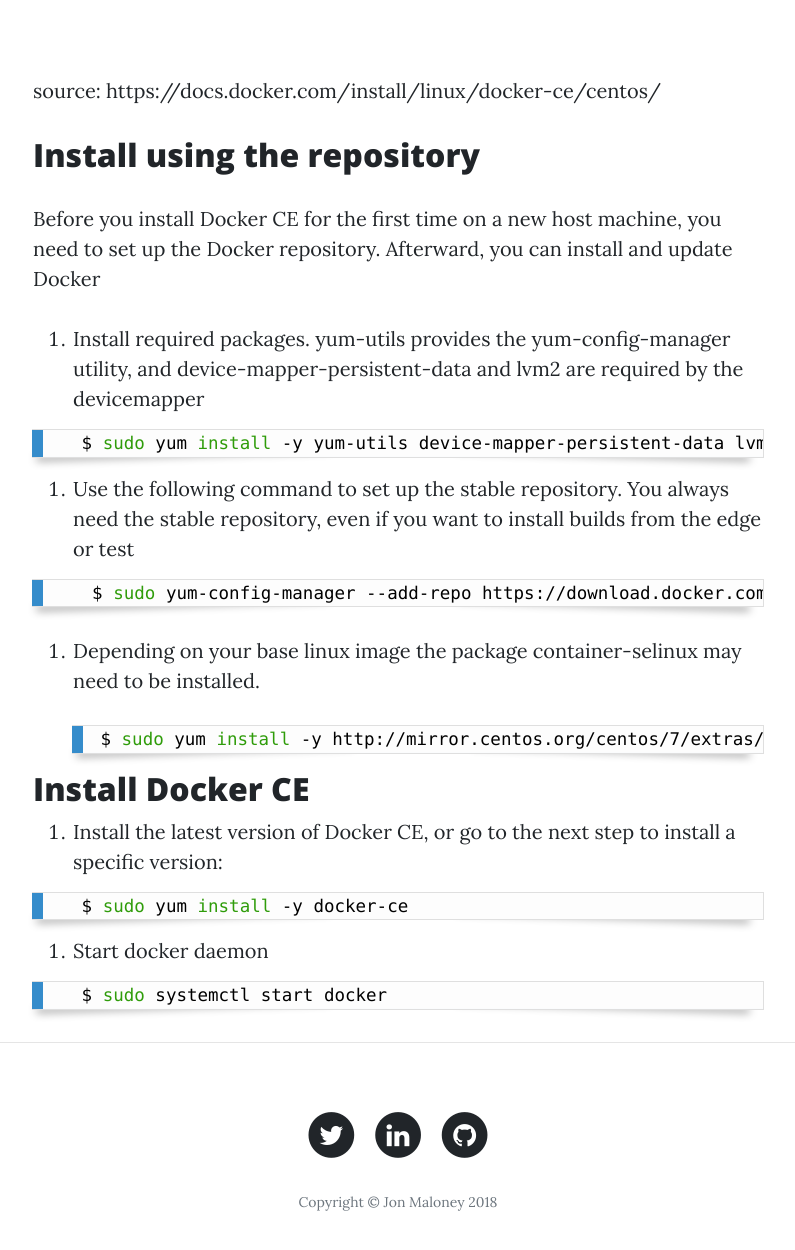
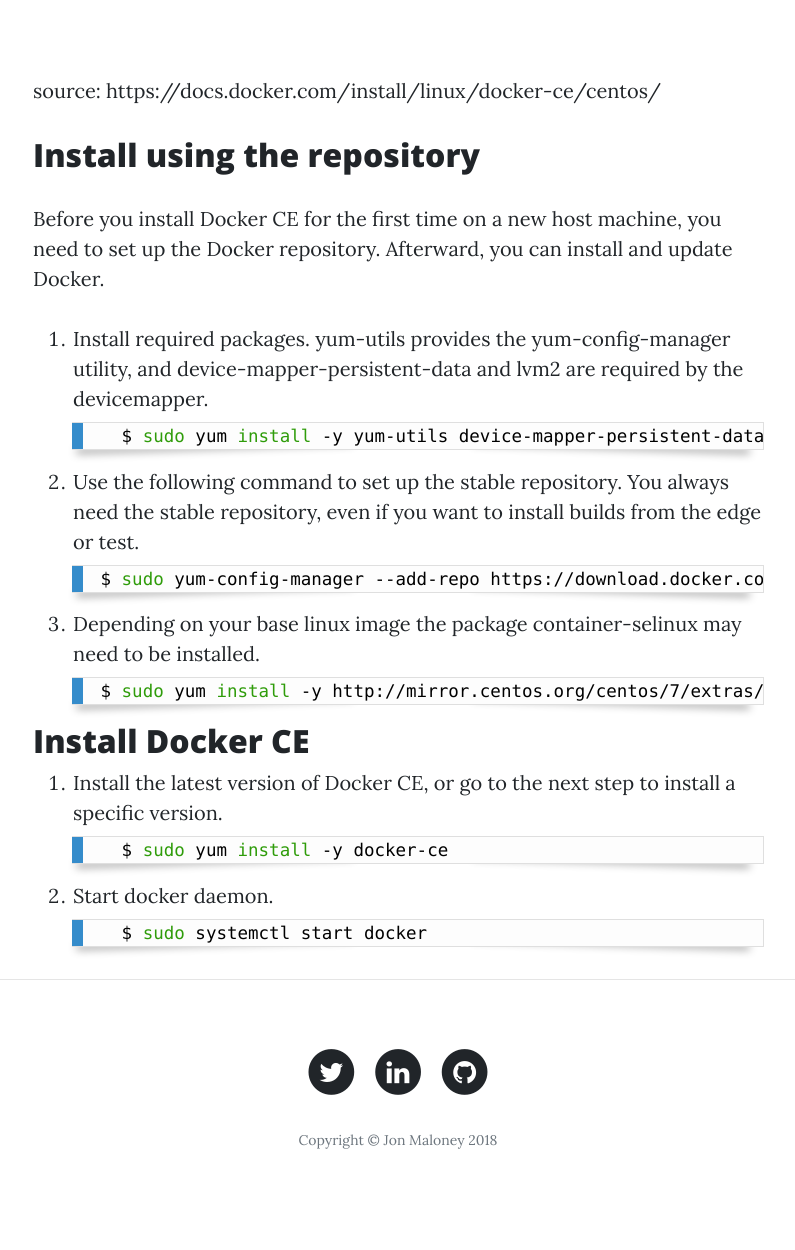
Before and after one commit to joncmaloney/blog, a Jekyll site: the page built from _posts/docker/2018-08-08-Install_Docker_CE.md, in a window 1280 px wide and 1400 px high, scrolled down 438 px, cut to the strip 122-1372 px from the top of the window. Shown: the whole strip, without its empty margins (242-1037 px from the left). Built offline with Jekyll 4.4.1, drawn with Linux system fonts in a browser that asks for light colours; after the commit the page ends 1776 px from its top, so only the background shows below that.

````diff
--- a/_posts/docker/2018-08-08-Install_Docker_CE.md
+++ b/_posts/docker/2018-08-08-Install_Docker_CE.md
@@ -9,22 +9,17 @@
 
 Install using the repository
 -----------------------------
-Before you install Docker CE for the first time on a new host machine, you need to set up the Docker repository. Afterward, you can install and update Docker
+Before you install Docker CE for the first time on a new host machine, you need to set up the Docker repository. Afterward, you can install and update Docker.
 
-1. Install required packages. yum-utils provides the yum-config-manager utility, and device-mapper-persistent-data and lvm2 are required by the devicemapper
-
+1. Install required packages. yum-utils provides the yum-config-manager utility, and device-mapper-persistent-data and lvm2 are required by the devicemapper.
   ```bash
   $ sudo yum install -y yum-utils device-mapper-persistent-data lvm2
   ```
-
-2. Use the following command to set up the stable repository. You always need the stable repository, even if you want to install builds from the edge or test
-
+2. Use the following command to set up the stable repository. You always need the stable repository, even if you want to install builds from the edge or test.
   ```bash
    $ sudo yum-config-manager --add-repo https://download.docker.com/linux/centos/docker-ce.repo
   ```
-
 3. Depending on your base linux image the package container-selinux may need to be installed.
-
    ```bash
    $ sudo yum install -y http://mirror.centos.org/centos/7/extras/x86_64/Packages/container-selinux-2.42-1.gitad8f0f7.el7.noarch.rpm
    ```
@@ -32,14 +27,11 @@
 Install Docker CE
 ------------------
 
-1. Install the latest version of Docker CE, or go to the next step to install a specific version:
-
+1. Install the latest version of Docker CE, or go to the next step to install a specific version.
   ```bash
   $ sudo yum install -y docker-ce
   ```
-
-2. Start docker daemon
-
+2. Start docker daemon.
   ```bash
   $ sudo systemctl start docker
   ```
````
